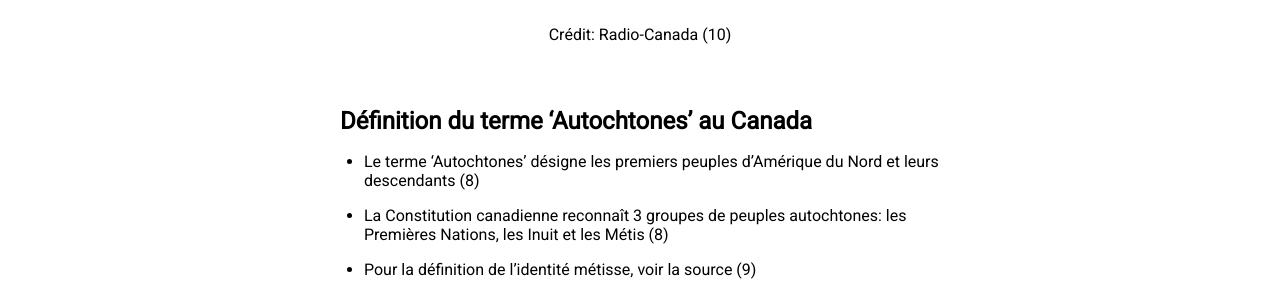
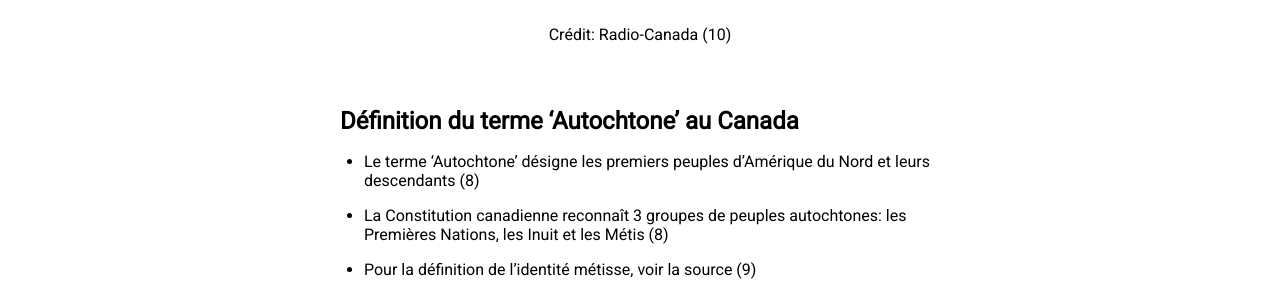
Before and after one commit to sylvainwhite/sylvain-white-dev, a Jekyll site: the page built from _posts/2024-02-17-LanguesAutochtones.md, in a window 1280 px wide and 900 px high, scrolled down 350 px. Shown: the part 153-448 px from the top of the window. Built offline with Jekyll 4.4.1, drawn with Linux system fonts in a browser that asks for light colours; nearby versions of some CDN libraries.

Commit message:
Fix typos in post LanguesAutochtones

```diff
--- a/_posts/2024-02-17-LanguesAutochtones.md
+++ b/_posts/2024-02-17-LanguesAutochtones.md
@@ -9,9 +9,9 @@ image: LanguesAutochtones.jpg
 <p style="text-align: center;">Crédit: Radio-Canada (10)</p>
 
 <br/>
-## Définition du terme 'Autochtones' au Canada
+## Définition du terme 'Autochtone' au Canada
 
-* Le terme 'Autochtones' désigne les premiers peuples d'Amérique du Nord et leurs descendants (8)
+* Le terme 'Autochtone' désigne les premiers peuples d'Amérique du Nord et leurs descendants (8)
 * La Constitution canadienne reconnaît 3 groupes de peuples autochtones: les Premières Nations, les Inuit et les Métis (8)
 * Pour la définition de l'identité métisse, voir la source (9)
   * Plus de 60 000 personnes se déclarent métis au Québec (12)
```
